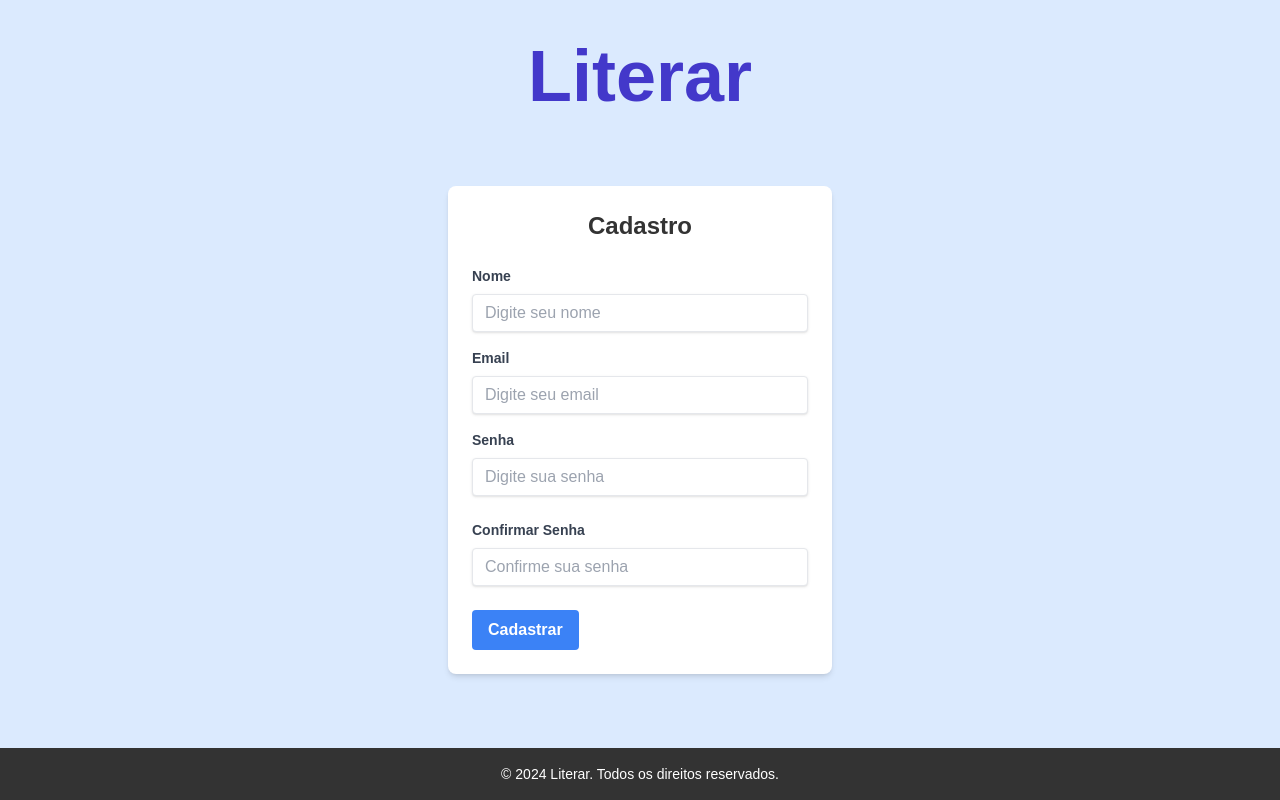
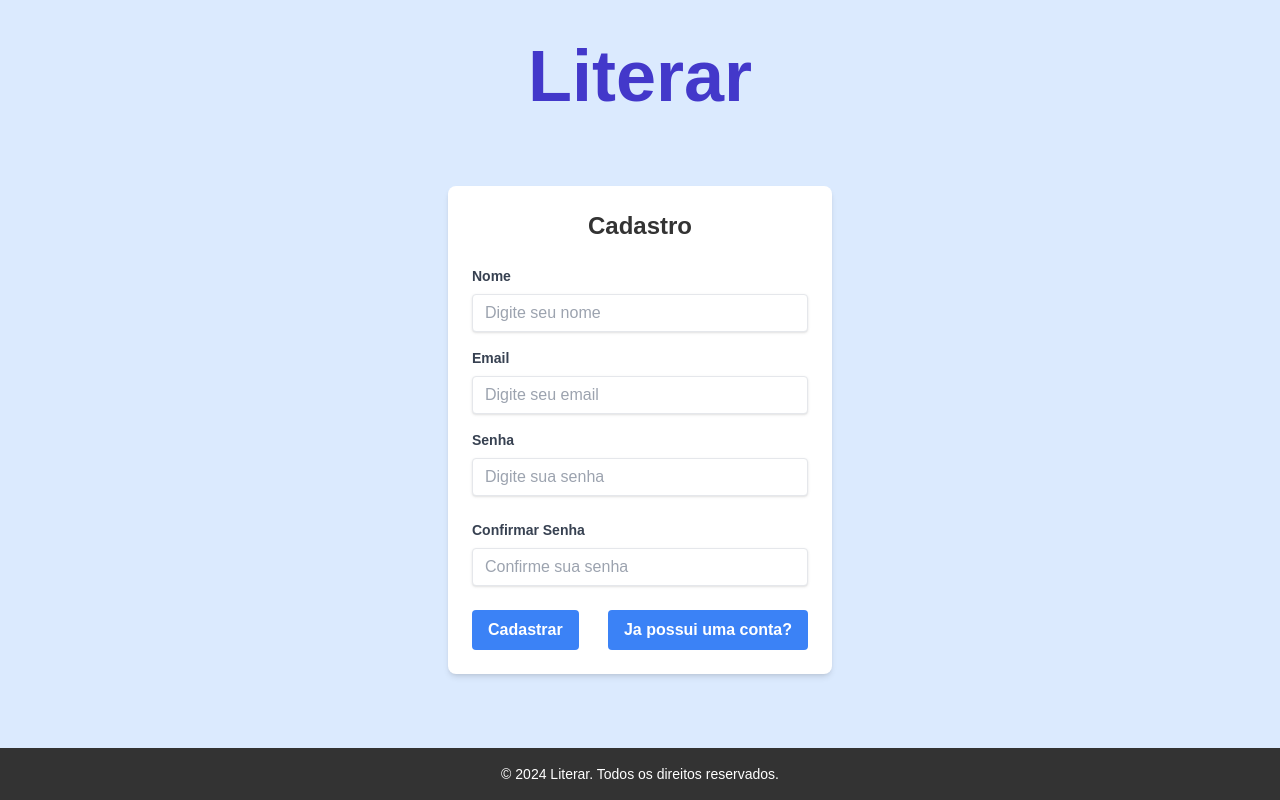
Before and after one commit to dantelocao/literar_app, a React (Vite) app in the folder client/: page / in a window 1280 px wide. Built offline with nearby package versions, Linux system fonts and the light colour scheme.

Commit message:
arrumando telas

```diff
--- a/client/src/components/auth/Login.jsx
+++ b/client/src/components/auth/Login.jsx
@@ -98,7 +98,7 @@
           <div className="text-center mt-4">
             <button
               onClick={goToRegister}
-              className="text-blue-500 hover:text-blue-700 font-semibold"
+              className="bg-blue-500 hover:bg-blue-700 text-white font-bold py-2 px-4 rounded focus:outline-none focus:shadow-outline"
             >
               Não tem uma conta? Cadastre-se
             </button>
--- a/client/src/components/auth/Register.jsx
+++ b/client/src/components/auth/Register.jsx
@@ -5,6 +5,7 @@
 import { toast } from 'react-toastify';
 import { authRegister } from '../../utils/api/auth';
 import { useNavigate } from 'react-router-dom';
+import { Link } from 'react-router-dom'
 
 
 const Register = () => {
@@ -133,6 +134,13 @@
               >
                 Cadastrar
               </button>
+
+              <Link
+                to="/login"
+                className="bg-blue-500 hover:bg-blue-700 text-white font-bold py-2 px-4 rounded focus:outline-none focus:shadow-outline"
+              >
+                Ja possui uma conta?
+              </Link>
             </div>
           </form>
         </div>
--- a/client/src/components/creationPost/Posts.jsx
+++ b/client/src/components/creationPost/Posts.jsx
@@ -90,7 +90,6 @@
         </div>
         <div className="flex space-x-2">
           <Link
-            to={`/update-post/1`} // Rota de atualização
             className="px-4 py-2 rounded-lg bg-indigo-500 hover:bg-indigo-400 text-white font-medium transition"
           >
             Atualizar
--- a/client/src/components/header/Header.jsx
+++ b/client/src/components/header/Header.jsx
@@ -1,7 +1,10 @@
-import React from 'react'
+import React, { useContext } from 'react'
 import { Link } from 'react-router-dom';
+import { AuthContext } from '../../context/authContext';
 
 const Header = () => {
+  const { user} = useContext(AuthContext)
+
   return (
     <header className="bg-indigo-600 text-white p-4 shadow-md">
     <div className="container mx-auto flex flex-col md:flex-row justify-between items-center">
@@ -33,7 +36,7 @@
             </a>
           </li>
           <li>
-            <Link to="/profile"
+            <Link to={`/profile/${user.username}`}
             className="px-3 py-2 rounded-lg bg-indigo-500 hover:bg-indigo-400 text-white font-medium transition text-sm md:text-base"
             >
             Perfil</Link>
```
